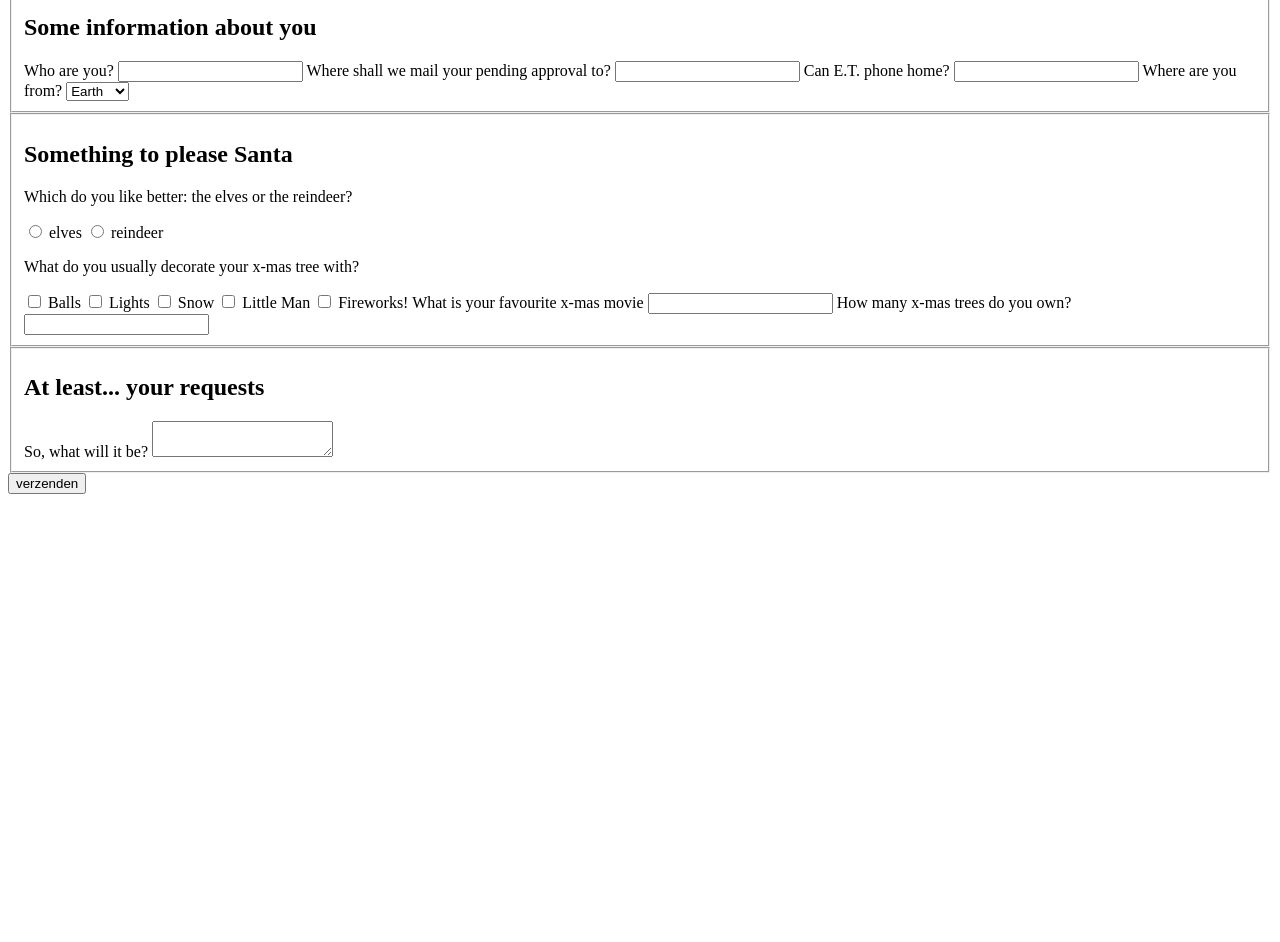
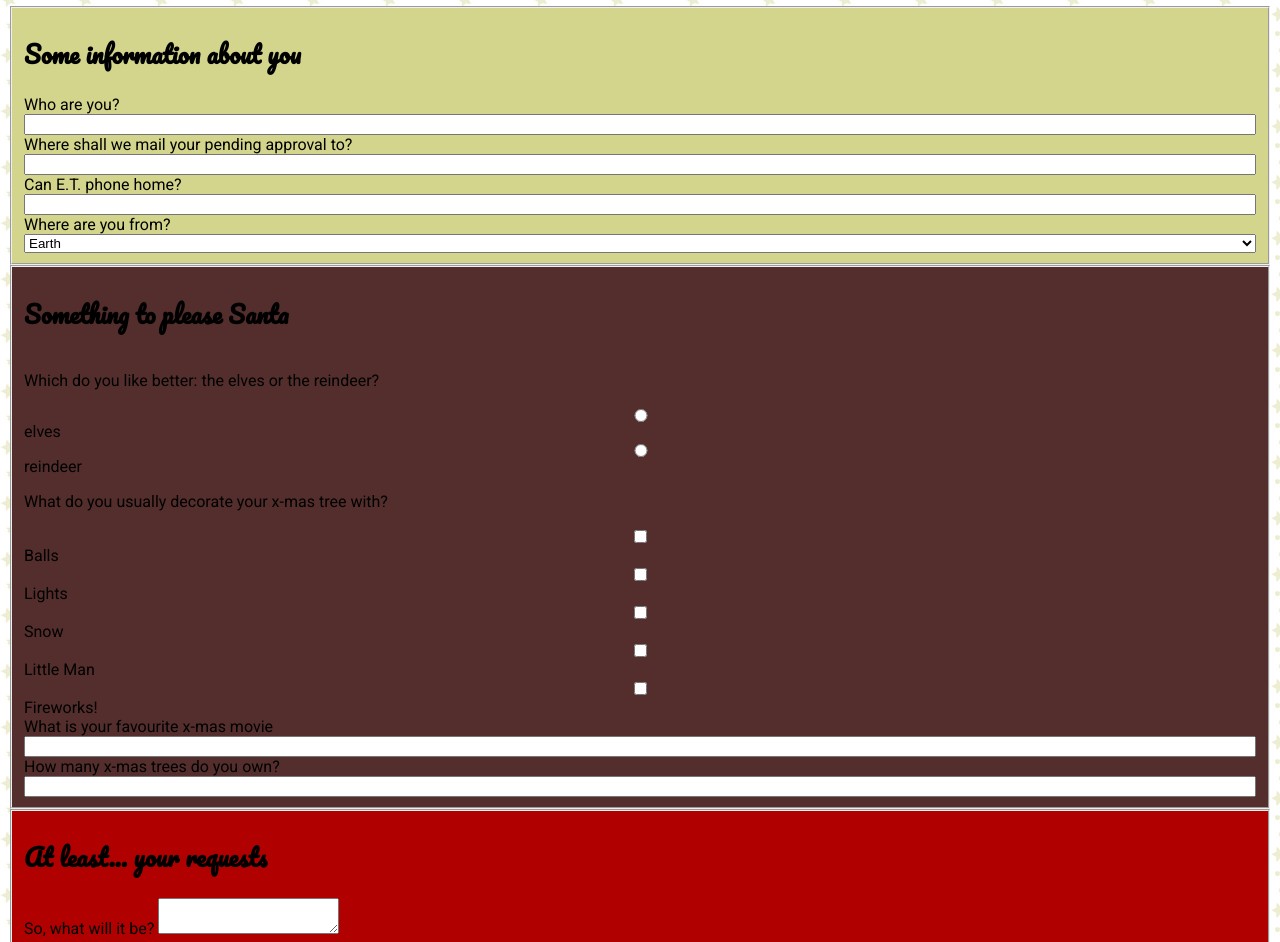
Before and after one commit to De-Passer-SOSY/oefening-kerstformulier-runedevisch, a plain HTML site: page index.html in a window 1280 px wide. Shown: the part 409-1351 px from the top of the page. Before the commit the page ends 911 px from the top, so only its background shows below. Drawn offline with Linux system fonts and the light colour scheme.

Commit message:
css added

```diff
--- a/assets/css/css.css
+++ b/assets/css/css.css
@@ -0,0 +1,35 @@
+@import url('https://fonts.googleapis.com/css2?family=Roboto:ital,wght@0,100;0,300;0,400;0,500;0,700;0,900;1,100;1,300;1,400;1,500;1,700;1,900&display=swap');
+@import url('https://fonts.googleapis.com/css2?family=Pacifico&display=swap');
+
+
+body{
+    font-family: Roboto, "Trebuchet MS", "Helvetica Neue", Helvetica, Arial, sans-serif;
+}
+
+h1, h2, h3, h4, h5, h6{
+    font-family: Pacifico, "Palatino Linotype", Georgia, serif;
+}
+
+#fieldsetOne{
+    background-color: #D2D58B;
+    display: flex;
+    flex-direction: column;
+}
+
+#fieldsetTwo{
+    background-color: #532E2C;
+    display: flex;
+    flex-direction: column;
+}
+
+#fieldsetThree{
+    background-color: #B10000;
+}
+
+.button{
+    background-color: #84871A
+}
+
+body{
+    background-image: url("../img/bg-stars.gif");
+}
--- a/index.html
+++ b/index.html
@@ -12,7 +12,7 @@
 </header>
 <main>
   <form>
-    <fieldset>
+    <fieldset id="fieldsetOne">
       <h2 id="someInformationAboutYou">Some information about you</h2>
       <label for="whoAreYou">Who are you?</label>
       <input type="text" name="whoAreYou" id="whoAreYou">
@@ -28,7 +28,7 @@
         <option value="Venus">Venus</option>
       </select>
     </fieldset>
-    <fieldset>
+    <fieldset id="fieldsetTwo">
       <h2 id="somethingToPleaseSanta">Something to please Santa</h2>
       <p>Which do you like better: the elves or the reindeer?</p>
       <input type="radio" id="elves" name="preference" value="elves">
@@ -51,12 +51,12 @@
       <label for="trees">How many x-mas trees do you own?</label>
       <input type="text" name="trees" id="trees">
     </fieldset>
-    <fieldset>
+    <fieldset id="fieldsetThree">
       <h2 id="requests">At least... your requests</h2>
       <label for="reaction">So, what will it be?</label>
       <textarea name="requests" id="reaction"></textarea>
     </fieldset>
-    <input id="verzenden" type="submit" value="verzenden">
+    <input id="send" type="submit" value="send">
   </form>
 </main>
 </body>
```
